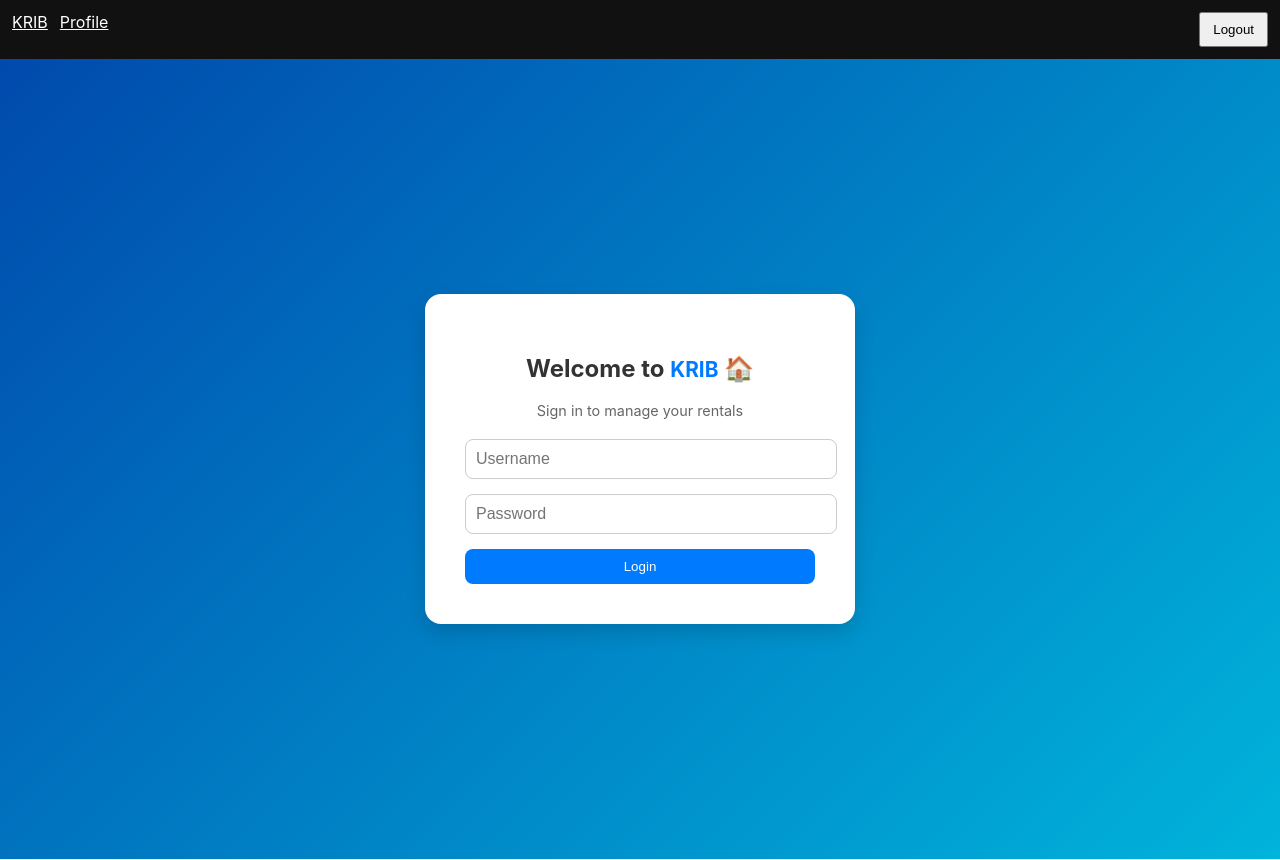
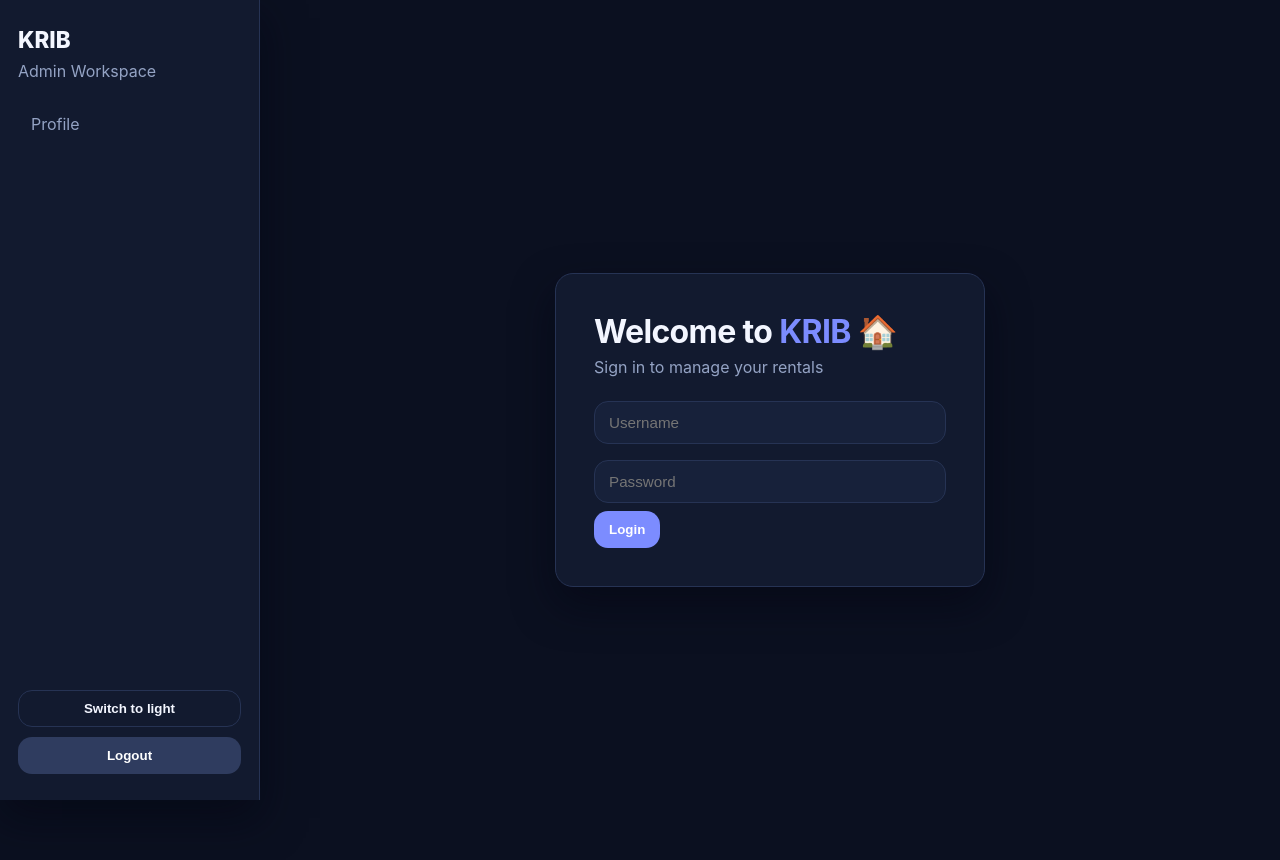
Before and after one commit to dailyjoash/KRIB, a React (Vite) app in the folder frontend/: page / in a window 1280 px wide. Built offline with nearby package versions, Linux system fonts and the light colour scheme; sample sign-in values are in the browser's storage.

Commit message:
Refactor frontend into modern SaaS-style dashboard UI

```diff
--- a/frontend/src/components/BackButton.jsx
+++ b/frontend/src/components/BackButton.jsx
@@ -5,7 +5,7 @@ export default function BackButton() {
   const navigate = useNavigate();
 
   return (
-    <button onClick={() => navigate(-1)} style={{ marginBottom: "12px" }}>
+    <button className="back-btn" onClick={() => navigate(-1)}>
       ← Back
     </button>
   );
--- a/frontend/src/components/MaintenanceNew.jsx
+++ b/frontend/src/components/MaintenanceNew.jsx
@@ -40,7 +40,8 @@ export default function MaintenanceNew() {
   };
 
   return (
-    <div className="card">
+    <div className="dashboard-container">
+      <div className="card">
       <BackButton />
       <h3>Report Maintenance</h3>
 
@@ -64,5 +65,6 @@ export default function MaintenanceNew() {
         <button type="submit">Submit</button>
       </form>
     </div>
+    </div>
   );
 }
--- a/frontend/src/components/ManagerDashboard.jsx
+++ b/frontend/src/components/ManagerDashboard.jsx
@@ -12,14 +12,14 @@ export default function ManagerDashboard() {
   const load = async () => {
     try {
       const [sRes, mRes, pRes] = await Promise.all([
-        api.get('/api/dashboard/summary/'),
-        api.get('/api/maintenance/'),
-        api.get('/api/payments/'),
+        api.get("/api/dashboard/summary/"),
+        api.get("/api/maintenance/"),
+        api.get("/api/payments/"),
       ]);
       setSummary(sRes.data);
       setMaintenance(mRes.data || []);
       setPayments(pRes.data || []);
-    } catch (err) {
+    } catch {
       setError("Failed to load manager data");
       setSummary({ period: "-", totals: { expected: 0, collected: 0, outstanding: 0 } });
     }
@@ -37,21 +37,29 @@ export default function ManagerDashboard() {
   return (
     <div className="dashboard-container">
       <BackButton />
-      <h2>Manager Dashboard ({summary.period})</h2>
+      <h2>Manager Dashboard</h2>
+      <p className="subtitle">Reporting period: {summary.period}</p>
       {error && <p className="error">{error}</p>}
-      <p>
-        Expected: {summary.totals.expected.toFixed(2)} | Collected: {summary.totals.collected.toFixed(2)} |
-        Outstanding: {summary.totals.outstanding.toFixed(2)}
-      </p>
+
+      <div className="summary-stats">
+        <div className="stat-card"><h3>{summary.totals.expected.toFixed(2)}</h3><p>Expected</p></div>
+        <div className="stat-card"><h3>{summary.totals.collected.toFixed(2)}</h3><p>Collected</p></div>
+        <div className="stat-card"><h3>{summary.totals.outstanding.toFixed(2)}</h3><p>Outstanding</p></div>
+      </div>
 
       <div className="card">
         <h3>Quick Actions</h3>
-        <Link to="/invites/new">Invite Tenant</Link> | <Link to="/leases/new">Create Lease</Link> | <Link to="/profile">Profile</Link>
+        <div className="action-links">
+          <Link to="/invites/new">Invite Tenant</Link>
+          <Link to="/leases/new">Create Lease</Link>
+          <Link to="/profile">Profile</Link>
+        </div>
       </div>
 
       <div className="card">
         <h3>Maintenance Queue</h3>
-        <table><thead><tr><th>Tenant</th><th>Issue</th><th>Status</th><th>Action</th></tr></thead>
+        <table>
+          <thead><tr><th>Tenant</th><th>Issue</th><th>Status</th><th>Action</th></tr></thead>
           <tbody>
             {maintenance.map((m) => (
               <tr key={m.id}>
@@ -72,7 +80,8 @@ export default function ManagerDashboard() {
 
       <div className="card">
         <h3>Payments (assigned properties)</h3>
-        <table><thead><tr><th>Tenant</th><th>Period</th><th>Amount</th><th>Status</th></tr></thead>
+        <table>
+          <thead><tr><th>Tenant</th><th>Period</th><th>Amount</th><th>Status</th></tr></thead>
           <tbody>{payments.map((p) => <tr key={p.id}><td>{p.tenant?.username}</td><td>{p.period}</td><td>{p.amount}</td><td>{p.status}</td></tr>)}</tbody>
         </table>
       </div>
--- a/frontend/src/components/NavBar.jsx
+++ b/frontend/src/components/NavBar.jsx
@@ -1,10 +1,16 @@
-import React, { useContext } from "react";
-import { Link, useNavigate } from "react-router-dom";
+import React, { useContext, useState } from "react";
+import { Link, useNavigate, useLocation } from "react-router-dom";
 import { AuthContext } from "../context/AuthContext";
+
+const getHomePath = (role) => (
+  role === "landlord" ? "/dashboard" : role === "manager" ? "/manager" : "/tenant"
+);
 
 export default function NavBar() {
   const { user, logout } = useContext(AuthContext);
   const navigate = useNavigate();
+  const location = useLocation();
+  const [theme, setTheme] = useState(localStorage.getItem("theme") || "dark");
 
   if (!user) return null;
 
@@ -13,37 +19,63 @@ export default function NavBar() {
     navigate("/");
   };
 
+  const links = [
+    ...(user.role === "landlord"
+      ? [
+        { to: "/properties/new", label: "Properties" },
+        { to: "/units/new", label: "Units" },
+        { to: "/invites/new", label: "Invites" },
+        { to: "/leases/new", label: "Leases" },
+      ]
+      : []),
+    ...(user.role === "manager"
+      ? [
+        { to: "/invites/new", label: "Invites" },
+        { to: "/leases/new", label: "Leases" },
+        { to: "/manager", label: "Maintenance" },
+      ]
+      : []),
+    ...(user.role === "tenant"
+      ? [
+        { to: "/tenant", label: "Dashboard" },
+        { to: "/maintenance/new", label: "Report Issue" },
+      ]
+      : []),
+    { to: "/profile", label: "Profile" },
+  ];
+
+  const toggleTheme = () => {
+    const nextTheme = theme === "dark" ? "light" : "dark";
+    setTheme(nextTheme);
+    localStorage.setItem("theme", nextTheme);
+    document.documentElement.classList.toggle("theme-dark", nextTheme === "dark");
+  };
+
   return (
-    <nav style={{ display: "flex", gap: 12, padding: 12, background: "#111", color: "#fff", flexWrap: "wrap" }}>
-      <Link to={user.role === "landlord" ? "/dashboard" : user.role === "manager" ? "/manager" : "/tenant"} style={{ color: "#fff" }}>KRIB</Link>
+    <aside className="sidebar">
+      <Link to={getHomePath(user.role)} className="sidebar-brand">
+        KRIB
+      </Link>
+      <p className="sidebar-role">{user.role} workspace</p>
 
-      {user.role === "landlord" && (
-        <>
-          <Link to="/properties/new" style={{ color: "#fff" }}>Properties</Link>
-          <Link to="/units/new" style={{ color: "#fff" }}>Units</Link>
-          <Link to="/invites/new" style={{ color: "#fff" }}>Invites</Link>
-          <Link to="/leases/new" style={{ color: "#fff" }}>Leases</Link>
-        </>
-      )}
+      <nav className="sidebar-nav">
+        {links.map((item) => (
+          <Link
+            key={item.to}
+            to={item.to}
+            className={`sidebar-link ${location.pathname === item.to ? "active" : ""}`}
+          >
+            {item.label}
+          </Link>
+        ))}
+      </nav>
 
-      {user.role === "manager" && (
-        <>
-          <Link to="/invites/new" style={{ color: "#fff" }}>Invites</Link>
-          <Link to="/leases/new" style={{ color: "#fff" }}>Leases</Link>
-          <Link to="/manager" style={{ color: "#fff" }}>Maintenance Queue</Link>
-        </>
-      )}
-
-      {user.role === "tenant" && (
-        <>
-          <Link to="/tenant" style={{ color: "#fff" }}>Dashboard</Link>
-          <Link to="/maintenance/new" style={{ color: "#fff" }}>Report Maintenance</Link>
-        </>
-      )}
-
-      <Link to="/profile" style={{ color: "#fff" }}>Profile</Link>
-
-      <button onClick={doLogout} style={{ marginLeft: "auto" }}>Logout</button>
-    </nav>
+      <div className="sidebar-actions">
+        <button className="btn-muted" onClick={toggleTheme}>
+          {theme === "dark" ? "Switch to light" : "Switch to dark"}
+        </button>
+        <button className="btn-secondary" onClick={doLogout}>Logout</button>
+      </div>
+    </aside>
   );
 }
--- a/frontend/src/components/Profile.jsx
+++ b/frontend/src/components/Profile.jsx
@@ -5,7 +5,7 @@ import BackButton from "./BackButton";
 export default function Profile() {
   const [form, setForm] = useState({ email: "", phone_number: "" });
   const [passwordForm, setPasswordForm] = useState({ old_password: "", new_password: "", confirm_password: "" });
-  const [theme, setTheme] = useState(localStorage.getItem("theme") || "light");
+  const [theme, setTheme] = useState(localStorage.getItem("theme") || "dark");
   const [message, setMessage] = useState("");
   const [error, setError] = useState("");
 
--- a/frontend/src/components/TenantDashboard.jsx
+++ b/frontend/src/components/TenantDashboard.jsx
@@ -19,20 +19,13 @@ export default function TenantDashboard() {
       ]);
       setSummary(sumRes.data);
       setMaintenance(maintRes.data || []);
-    } catch (err) {
+    } catch {
       setError("Failed to load tenant dashboard");
-      setSummary({
-        active_lease: null,
-        payments: [],
-        rent: {},
-        show_overdue_banner: false
-      });
+      setSummary({ active_lease: null, payments: [], rent: {}, show_overdue_banner: false });
     }
   };
 
-  useEffect(() => {
-    load();
-  }, []);
+  useEffect(() => { load(); }, []);
 
   if (!summary) return <p>Loading...</p>;
   if (!summary.active_lease) return <p>No active lease yet.</p>;
@@ -56,10 +49,7 @@ export default function TenantDashboard() {
   const createIssue = async () => {
     setError("");
     try {
-      await api.post("/api/maintenance/", {
-        lease_id: summary.active_lease.id,
-        issue,
-      });
+      await api.post("/api/maintenance/", { lease_id: summary.active_lease.id, issue });
       setIssue("");
       await load();
     } catch (err) {
@@ -71,63 +61,42 @@ export default function TenantDashboard() {
     <div className="dashboard-container">
       <BackButton />
       <h2>Tenant Dashboard</h2>
-      <p><Link to="/profile">Profile</Link></p>
+      <p className="subtitle"><Link to="/profile">Manage profile</Link></p>
 
       {error && <p className="error">{error}</p>}
       {summary.show_overdue_banner && <p className="error">Your rent is overdue.</p>}
 
-      {/* Active Lease Info */}
-      <div className="card">
-        <h3>
-          {summary.active_lease.unit.property.name} - Unit {summary.active_lease.unit.unit_number}
-        </h3>
-        <p>Status: {summary.rent.status}</p>
-        <p>
-          Due: ${Number(summary.rent.rent_due || 0).toFixed(2)} |
-          Paid: ${Number(summary.rent.paid_sum || 0).toFixed(2)} |
-          Balance: ${Number(summary.rent.balance || 0).toFixed(2)}
-        </p>
+      <div className="summary-stats">
+        <div className="stat-card"><h3>${Number(summary.rent.rent_due || 0).toFixed(2)}</h3><p>Due</p></div>
+        <div className="stat-card"><h3>${Number(summary.rent.paid_sum || 0).toFixed(2)}</h3><p>Paid</p></div>
+        <div className="stat-card"><h3>${Number(summary.rent.balance || 0).toFixed(2)}</h3><p>Balance</p></div>
       </div>
 
-      {/* Pay Rent Section */}
+      <div className="card">
+        <h3>{summary.active_lease.unit.property.name} - Unit {summary.active_lease.unit.unit_number}</h3>
+        <p className="subtitle">Status: {summary.rent.status}</p>
+      </div>
+
       <div className="card">
         <h3>Pay Rent</h3>
-        <div style={{ display: "flex", gap: "10px", flexDirection: "column", maxWidth: "300px" }}>
-          <input
-            placeholder="Phone (e.g., 2547...)"
-            value={phone}
-            onChange={(e) => setPhone(e.target.value)}
-          />
-          <input
-            placeholder="Amount"
-            type="number"
-            value={amount}
-            onChange={(e) => setAmount(e.target.value)}
-          />
+        <div className="form-stack">
+          <input placeholder="Phone (e.g., 2547...)" value={phone} onChange={(e) => setPhone(e.target.value)} />
+          <input placeholder="Amount" type="number" value={amount} onChange={(e) => setAmount(e.target.value)} />
           <button onClick={pay}>Initiate STK Push</button>
         </div>
       </div>
 
-      {/* Report Maintenance Issue */}
       <div className="card">
         <h3>Report Maintenance Issue</h3>
-        <div style={{ display: "flex", gap: "10px", flexDirection: "column", maxWidth: "300px" }}>
-          <textarea
-            value={issue}
-            onChange={(e) => setIssue(e.target.value)}
-            placeholder="Describe the issue..."
-            rows="3"
-          />
+        <div className="form-stack">
+          <textarea value={issue} onChange={(e) => setIssue(e.target.value)} placeholder="Describe the issue..." rows="3" />
           <button onClick={createIssue}>Submit Request</button>
         </div>
       </div>
 
-      {/* Maintenance Queue */}
       <div className="card">
         <h3>Your Maintenance Requests</h3>
-        {maintenance.length === 0 ? (
-          <p>No maintenance requests found.</p>
-        ) : (
+        {maintenance.length === 0 ? <p>No maintenance requests found.</p> : (
           <ul>
             {maintenance.map((m) => (
               <li key={m.id}>
@@ -137,17 +106,12 @@ export default function TenantDashboard() {
             ))}
           </ul>
         )}
-        <Link to="/maintenance/new">
-          <button style={{ marginTop: "10px" }}>Report via Form</button>
-        </Link>
+        <Link to="/maintenance/new"><button>Report via Form</button></Link>
       </div>
 
-      {/* Payment History */}
       <div className="card">
         <h3>Payment History</h3>
-        {summary.payments?.length === 0 ? (
-          <p>No payment history found.</p>
-        ) : (
+        {summary.payments?.length === 0 ? <p>No payment history found.</p> : (
           <ul>
             {summary.payments?.map((p) => (
               <li key={p.id}>
--- a/frontend/src/main.jsx
+++ b/frontend/src/main.jsx
@@ -1,7 +1,7 @@
-import React from "react";
+import React, { useContext } from "react";
 import ReactDOM from "react-dom/client";
 import { BrowserRouter, Routes, Route } from "react-router-dom";
-import { AuthProvider } from "./context/AuthContext";
+import { AuthProvider, AuthContext } from "./context/AuthContext";
 
 import Login from "./components/Login";
 import Dashboard from "./components/Dashboard";
@@ -20,14 +20,18 @@ import NavBar from "./components/NavBar";
 
 import "./styles.css";
 
-const savedTheme = localStorage.getItem("theme") || "light";
+const savedTheme = localStorage.getItem("theme") || "dark";
 if (savedTheme === "dark") {
   document.documentElement.classList.add("theme-dark");
 }
 
-const App = () => (
-  <>
+const App = () => {
+  const { user } = useContext(AuthContext);
+
+  return (
+    <div className="app-shell">
       <NavBar />
+      <main className={`app-content ${user ? "with-sidebar" : ""}`}>
         <Routes>
           <Route path="/" element={<Login />} />
           <Route path="/invite/:token" element={<AcceptInvite />} />
@@ -46,8 +50,10 @@ const App = () => (
           <Route path="/maintenance/new" element={<ProtectedRoute allowedRoles={["tenant"]}><MaintenanceNew /></ProtectedRoute>} />
           <Route path="/profile" element={<ProtectedRoute allowedRoles={["landlord", "manager", "tenant"]}><Profile /></ProtectedRoute>} />
         </Routes>
-  </>
+      </main>
+    </div>
   );
+};
 
 ReactDOM.createRoot(document.getElementById("root")).render(
   <React.StrictMode>
--- a/frontend/src/styles.css
+++ b/frontend/src/styles.css
@@ -1,301 +1,188 @@
-/* Base Styles */
-body {
-  font-family: 'Inter', system-ui, sans-serif;
-  background: #f5f5f5;
-  margin: 0;
-  padding: 0;
-  color: #222;
+:root {
+  --bg: #f4f6fb;
+  --surface: #ffffff;
+  --surface-soft: #f8f9fc;
+  --text: #101828;
+  --muted: #667085;
+  --border: #e4e7ec;
+  --primary: #4f46e5;
+  --success: #027a48;
+  --danger: #b42318;
+  --shadow: 0 20px 40px rgba(16, 24, 40, 0.06);
+  --radius: 16px;
 }
 
-.app header {
-  background: #111;
-  color: #fff;
-  padding: 1rem;
+.theme-dark {
+  --bg: #0b1020;
+  --surface: #121a2f;
+  --surface-soft: #17213a;
+  --text: #f3f6ff;
+  --muted: #94a3c4;
+  --border: #263354;
+  --primary: #7c8cff;
+  --success: #35c888;
+  --danger: #ff7f7f;
+  --shadow: 0 18px 40px rgba(3, 6, 18, 0.55);
 }
 
-.app main {
-  padding: 2rem;
+* { box-sizing: border-box; }
+body {
+  margin: 0;
+  font-family: Inter, system-ui, -apple-system, Segoe UI, sans-serif;
+  background: var(--bg);
+  color: var(--text);
 }
 
-input,
-select {
-  display: block;
+a { color: var(--primary); text-decoration: none; }
+a:hover { opacity: 0.9; }
+
+input, select, textarea {
   width: 100%;
-  padding: 10px;
+  border: 1px solid var(--border);
+  background: var(--surface-soft);
+  color: var(--text);
+  border-radius: 14px;
+  padding: 12px 14px;
+  font-size: 0.95rem;
   margin: 8px 0;
-  border-radius: 8px;
-  border: 1px solid #ccc;
-  font-size: 1rem;
 }
 
 button {
-  padding: 8px 12px;
+  border: 1px solid transparent;
+  border-radius: 14px;
+  padding: 10px 14px;
+  background: var(--primary);
+  color: #fff;
+  font-weight: 600;
   cursor: pointer;
 }
+button:hover { transform: translateY(-1px); }
 
+h2, h3 { letter-spacing: -0.02em; }
+h2 { font-size: 2rem; margin: 0 0 6px; }
+
+.app-content {
+  min-height: 100vh;
+  padding: 24px;
+}
+.app-content.with-sidebar {
+  margin-left: 260px;
+  padding: 30px;
+}
+
+.sidebar {
+  position: fixed;
+  top: 0;
+  left: 0;
+  width: 260px;
+  height: 100vh;
+  border-right: 1px solid var(--border);
+  background: var(--surface);
+  padding: 26px 18px;
+  display: flex;
+  flex-direction: column;
+  box-shadow: var(--shadow);
+}
+.sidebar-brand {
+  font-size: 1.4rem;
+  font-weight: 800;
+  color: var(--text);
+}
+.sidebar-role { color: var(--muted); margin: 8px 0 22px; text-transform: capitalize; }
+.sidebar-nav { display: flex; flex-direction: column; gap: 7px; }
+.sidebar-link {
+  color: var(--muted);
+  padding: 10px 12px;
+  border-radius: 14px;
+  border: 1px solid transparent;
+}
+.sidebar-link.active,
+.sidebar-link:hover {
+  color: var(--text);
+  border-color: var(--border);
+  background: var(--surface-soft);
+}
+.sidebar-actions { margin-top: auto; display: grid; gap: 10px; }
+.btn-muted {
+  background: transparent;
+  border-color: var(--border);
+  color: var(--text);
+}
+.btn-secondary { background: #2f3c5f; }
 
 .login-page {
+  min-height: 100vh;
   display: flex;
   align-items: center;
   justify-content: center;
-  height: 100vh;
-  background: linear-gradient(135deg, #004aad, #00b4db);
-  color: #fff;
+  padding: 20px;
 }
+.login-card {
+  width: min(430px, 100%);
+  background: var(--surface);
+  border: 1px solid var(--border);
+  border-radius: 18px;
+  padding: 38px;
+  box-shadow: var(--shadow);
+}
+.subtitle { color: var(--muted); margin-top: 6px; }
+.brand { color: var(--primary); }
 
-.login-card {
-  background: #fff;
-  color: #333;
-  padding: 40px;
-  border-radius: 16px;
-  box-shadow: 0 8px 20px rgba(0, 0, 0, 0.15);
-  width: 350px;
-  text-align: center;
-  animation: fadeIn 0.6s ease-in;
-}
-
-.login-card .brand {
-  color: #007bff;
-  font-weight: 700;
-  font-size: 1.3rem;
-}
-
-.login-card .subtitle {
-  color: #666;
-  font-size: 0.9rem;
-  margin-bottom: 20px;
-}
-
-.login-card input,
-.login-card select {
-  width: 100%;
-  padding: 10px;
-  margin-bottom: 15px;
-  border-radius: 8px;
-  border: 1px solid #ccc;
-  font-size: 1rem;
-}
-
-.btn-primary {
-  background: #007bff;
-  border: none;
-  color: #fff;
-  width: 100%;
-  padding: 12px;
-  border-radius: 8px;
-  font-weight: bold;
-  cursor: pointer;
-  transition: 0.3s ease;
-}
-
-.btn-primary:hover {
-  background: #0056b3;
-}
-
-.error {
-  color: red;
-  font-size: 0.85rem;
-  margin-bottom: 10px;
-}
-
-@keyframes fadeIn {
-  from {
-    opacity: 0;
-    transform: translateY(20px);
-  }
-
-  to {
-    opacity: 1;
-    transform: translateY(0);
-  }
-}
-
-.dashboard-page {
-  padding: 40px 20px;
-  max-width: 1100px;
+.dashboard-container {
+  max-width: 1200px;
   margin: 0 auto;
-  font-family: 'Poppins', sans-serif;
-}
-
-.dashboard-header {
-  display: flex;
-  justify-content: space-between;
-  align-items: center;
-  margin-bottom: 30px;
-}
-
-.dashboard-header h2 {
-  font-size: 1.8rem;
-  color: #111;
-}
-
-.btn-secondary {
-  background: #dc3545;
-  color: #fff;
-  padding: 10px 16px;
-  border: none;
-  border-radius: 8px;
-  font-weight: 500;
-  cursor: pointer;
-  transition: 0.3s;
-}
-
-.btn-secondary:hover {
-  background: #b02a37;
-}
-
-/* STAT CARDS */
-.stats-section {
-  display: flex;
-  flex-wrap: wrap;
-  gap: 1rem;
-  margin-bottom: 2rem;
-}
-
-.stat-card {
-  flex: 1;
-  min-width: 200px;
-  background: #fff;
-  border-radius: 12px;
-  text-align: center;
-  padding: 1.2rem;
-  box-shadow: 0 3px 8px rgba(0, 0, 0, 0.08);
-  transition: 0.3s ease;
-}
-
-.stat-card:hover {
-  transform: translateY(-3px);
-  box-shadow: 0 6px 12px rgba(0, 0, 0, 0.1);
-}
-
-.stat-card h3 {
-  font-size: 2rem;
-  color: #007bff;
-  margin: 0;
-}
-
-.stat-card p {
-  color: #555;
-  margin-top: 6px;
-}
-
-/* DASHBOARD CARDS GRID */
-.dashboard-content {
   display: grid;
-  grid-template-columns: repeat(auto-fit, minmax(300px, 1fr));
-  gap: 25px;
+  gap: 16px;
 }
 
 .card {
-  background: #fff;
+  background: var(--surface);
+  border: 1px solid var(--border);
+  border-radius: 16px;
   padding: 20px;
-  border-radius: 15px;
-  box-shadow: 0 4px 15px rgba(0, 0, 0, 0.08);
+  box-shadow: var(--shadow);
 }
 
-.card-header {
-  display: flex;
-  justify-content: space-between;
-  align-items: center;
-  margin-bottom: .8rem;
+.summary-stats {
+  display: grid;
+  grid-template-columns: repeat(auto-fit, minmax(190px, 1fr));
+  gap: 12px;
 }
+.stat-card {
+  background: var(--surface);
+  border: 1px solid var(--border);
+  border-radius: 16px;
+  padding: 16px;
+}
+.stat-card h3 { margin: 0; font-size: 1.7rem; }
+.stat-card p { margin: 8px 0 0; color: var(--muted); }
 
-.card h3 {
-  margin: 0 0 10px;
-  font-size: 1.2rem;
-  color: #222;
+table {
+  width: 100%;
+  border-collapse: separate;
+  border-spacing: 0;
+  overflow: hidden;
+  border: 1px solid var(--border);
+  border-radius: 14px;
 }
+th, td { padding: 12px; text-align: left; }
+th {
+  background: var(--surface-soft);
+  color: var(--muted);
+  font-weight: 600;
+}
+tr { background: var(--surface); }
+tbody tr:hover { background: var(--surface-soft); }
 
-.card ul {
-  list-style: none;
-  padding-left: 0;
+.error { color: var(--danger); }
+.success { color: var(--success); }
+.loading { color: var(--muted); }
+
+.form-stack { display: grid; gap: 10px; max-width: 420px; }
+.action-links { display: flex; gap: 10px; flex-wrap: wrap; }
+.back-btn { width: fit-content; background: transparent; color: var(--muted); border-color: var(--border); }
+
+@media (max-width: 900px) {
+  .sidebar { position: static; width: 100%; height: auto; border-right: 0; border-bottom: 1px solid var(--border); }
+  .app-content.with-sidebar { margin-left: 0; }
 }
-
-.card li {
-  padding: 8px 0;
-  border-bottom: 1px solid #eee;
-}
-
-.card li:last-child {
-  border-bottom: none;
-}
-
-/* BUTTON STYLES */
-.btn-primary {
-  background: #007bff;
-  color: white;
-  padding: 10px 15px;
-  border-radius: 8px;
-  text-decoration: none;
-  font-weight: 500;
-  transition: 0.2s;
-}
-
-.btn-primary:hover {
-  background: #0056b3;
-}
-
-/* RESPONSIVE */
-@media (max-width: 768px) {
-  .dashboard-header {
-    flex-direction: column;
-    gap: 10px;
-  }
-
-  .stats-section {
-    flex-direction: column;
-  }
-
-  .dashboard-content {
-    grid-template-columns: 1fr;
-  }
-}
-
-.loading {
-  text-align: center;
-  font-size: 1.1rem;
-  color: #333;
-  margin-top: 40px;
-}
-
-.card ul {
-  list-style: none;
-  padding-left: 0;
-  margin-top: 10px;
-}
-
-.card ul li {
-  background: #f8f9fa;
-  margin-bottom: 8px;
-  padding: 10px;
-  border-radius: 6px;
-  font-size: 0.95rem;
-  transition: 0.2s;
-}
-
-.card ul li:hover {
-  background: #e9f2ff;
-}
-.success {
-  color: green;
-}
-
-.theme-dark body {
-  background: #121212;
-  color: #eaeaea;
-}
-
-.theme-dark .card,
-.theme-dark .login-card {
-  background: #1e1e1e;
-  color: #eaeaea;
-  border: 1px solid #333;
-}
-
-.theme-dark input,
-.theme-dark select,
-.theme-dark textarea {
-  background: #2a2a2a;
-  color: #f0f0f0;
-  border: 1px solid #444;
-}
```
Also changed, not shown: frontend/src/components/Dashboard.jsx (+11 -20 lines). Lines whose indentation alone changed are shown as unchanged.
